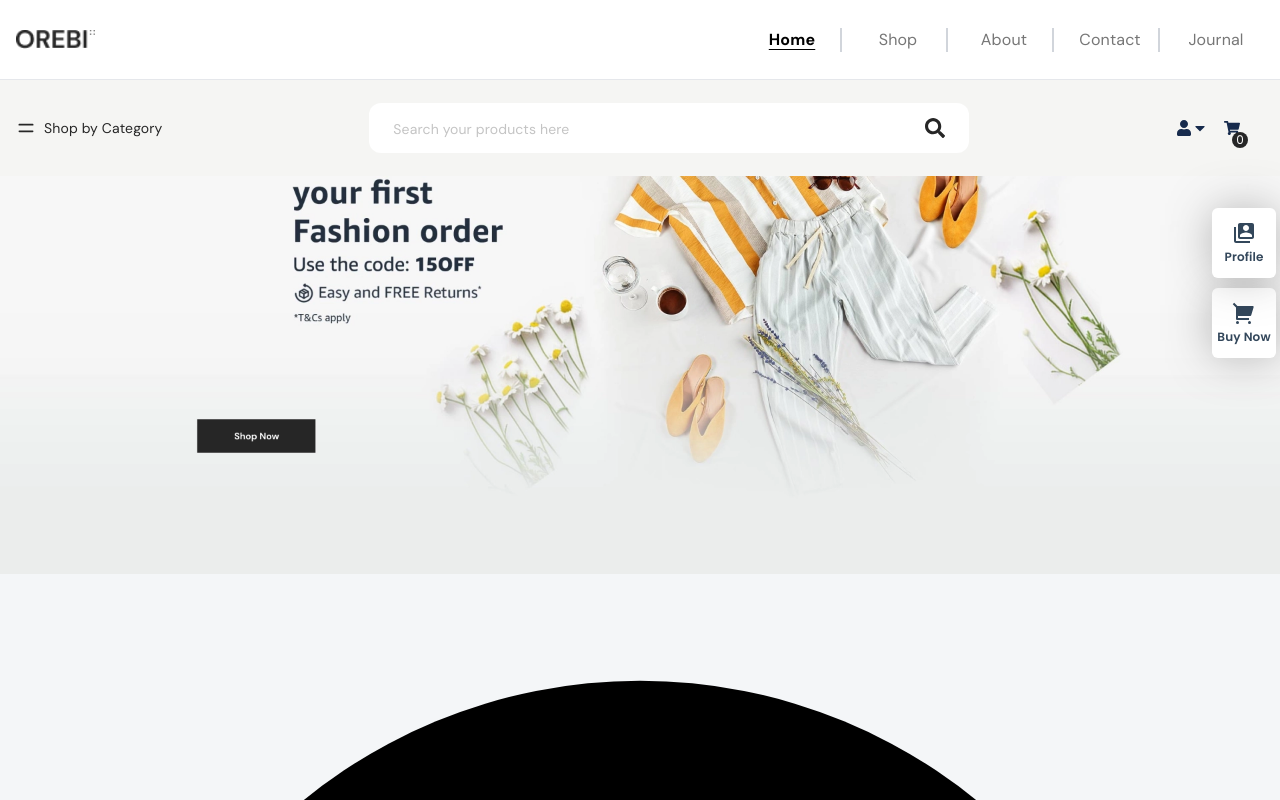
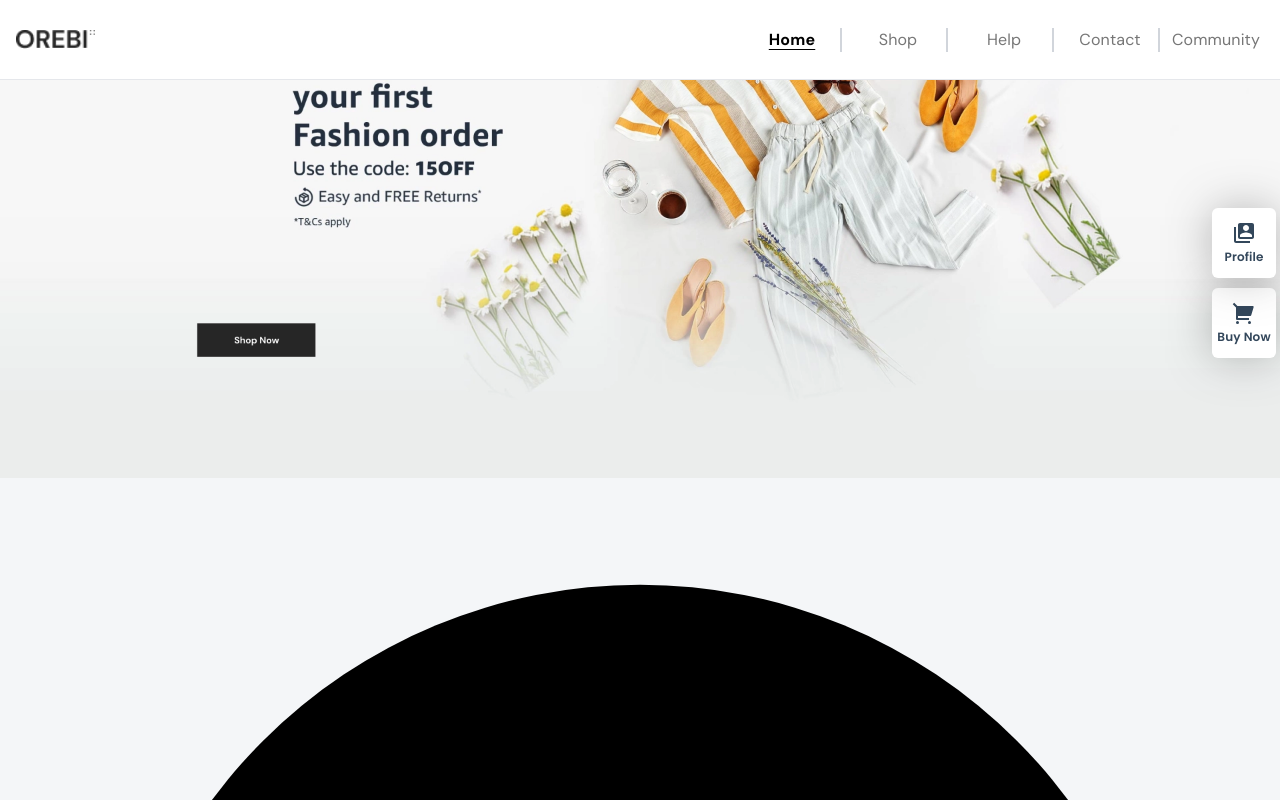
Before and after one commit to olamgir95/eccomerce-full, a React (Create React App) app: page / in a window 1280 px wide. Shown: the top 800 px of the page. Built offline with nearby package versions, Linux system fonts and the light colour scheme.

Commit message:
fix: modify redux and router

```diff
--- a/src/constants/index.ts
+++ b/src/constants/index.ts
@@ -29,8 +29,8 @@ export const navBarList: NavBarItem[] = [
   },
   {
     _id: 1003,
-    title: "About",
-    link: "/about",
+    title: "Help",
+    link: "/help",
   },
   {
     _id: 1004,
@@ -39,8 +39,8 @@ export const navBarList: NavBarItem[] = [
   },
   {
     _id: 1005,
-    title: "Journal",
-    link: "/journal",
+    title: "Community",
+    link: "/community",
   },
 ];
 // =================== NavBarList End here ======================
--- /dev/null
+++ b/src/constants/routes.tsx
@@ -0,0 +1,45 @@
+import Home from "../pages/Home/Home";
+import Shop from "../pages/Shop/Shop";
+import Header from "../components/home/Header/Header";
+import HeaderBottom from "../components/home/Header/HeaderBottom";
+import SpecialCase from "../components/SpecialCase/SpecialCase";
+import { Outlet, useLocation } from "react-router-dom";
+import Contact from "../pages/Contact/Contact";
+import { CommunityPage } from "../pages/CommunityPage";
+import Offer from "../pages/Offer/Offer";
+import ProductDetails from "../pages/ProductDetails/ProductDetails";
+import { Payment } from "@mui/icons-material";
+import Cart from "../pages/Cart/Cart";
+import Footer from "../components/home/Footer/Footer";
+import { HelpPage } from "../pages/Help/Help";
+import { MemberPage } from "../pages/MemberPgae";
+
+export const routes = [
+  { path: "/", element: <Home /> },
+  { path: "/contact", element: <Contact /> },
+  { path: "/community", element: <CommunityPage /> },
+  { path: "/shop", element: <Shop /> },
+  { path: "/offer", element: <Offer /> },
+  { path: "/help", element: <HelpPage /> },
+  { path: "/product/:_id", element: <ProductDetails /> },
+  { path: "/paymentgateway", element: <Payment /> },
+  { path: "/cart", element: <Cart /> },
+  { path: "/member-page", element: <MemberPage /> },
+];
+
+const Layout = () => {
+  const { pathname } = useLocation();
+  return (
+    <div className="custom-scroll-container">
+      <Header />
+      {pathname === "/cart" || "/community" || "/member-page" ? null : (
+        <HeaderBottom />
+      )}
+      <SpecialCase />
+      <Outlet />
+      <Footer />
+    </div>
+  );
+};
+
+export default Layout;
--- /dev/null
+++ b/src/constants/scrollToTop.ts
@@ -0,0 +1,10 @@
+import { useEffect } from "react";
+import { useLocation } from "react-router-dom";
+
+export default function ScrollToTop() {
+  const { pathname } = useLocation();
+  useEffect(() => {
+    window.scrollTo(0, 0);
+  }, [pathname]);
+  return null;
+}
--- a/src/index.tsx
+++ b/src/index.tsx
@@ -1,28 +1,27 @@
 import React from "react";
-import { createRoot } from "react-dom/client";
+import { BrowserRouter as Router } from "react-router-dom";
+import ReactDOM from "react-dom";
 import { Provider } from "react-redux";
-import { PersistGate } from "redux-persist/integration/react";
 import CssBaseline from "@mui/material/CssBaseline";
-import Routers from "./root";
+import App from "./root/App";
 import { StyledEngineProvider, ThemeProvider } from "@mui/material/styles";
 import theme from "./app/MaterialTheme";
-import { persistor, store } from "./redux/store";
+import { store } from "./redux/store";
+import "slick-carousel/slick/slick.css";
 import "./index.css";
 
-const container = document.getElementById("root")!;
-const root = createRoot(container);
-
-root.render(
+ReactDOM.render(
   <React.StrictMode>
     <Provider store={store}>
       <StyledEngineProvider injectFirst>
         <ThemeProvider theme={theme}>
           <CssBaseline />
-          <PersistGate loading={null} persistor={persistor}>
-            <Routers />
-          </PersistGate>
+          <Router>
+            <App />
+          </Router>
         </ThemeProvider>
       </StyledEngineProvider>
     </Provider>
-  </React.StrictMode>
+  </React.StrictMode>,
+  document.getElementById("root")
 );
--- /dev/null
+++ b/src/root/App.tsx
@@ -0,0 +1,49 @@
+import { Route, useLocation, Routes } from "react-router-dom";
+import SignIn from "../pages/Account/SignIn";
+import SignUp from "../pages/Account/SignUp";
+import AOS, { AosOptions } from "aos";
+import Layout, { routes } from "../constants/routes";
+import { useEffect } from "react";
+import "aos/dist/aos.css";
+import ScrollToTop from "./../constants/scrollToTop";
+
+interface CustomAosOptions extends AosOptions {
+  offset: number;
+  duration: number;
+  delay: number;
+  container?: string;
+}
+
+function App() {
+  const { pathname } = useLocation();
+
+  useEffect(() => {
+    const aosOptions: CustomAosOptions = {
+      offset: 100,
+      duration: 800,
+      easing: "ease-in-sine",
+      delay: 100,
+      container: ".custom-scroll-container",
+    };
+
+    AOS.init(aosOptions);
+    AOS.refresh();
+  }, [pathname]);
+
+  return (
+    <div className="font-bodyFont custom-scroll-container">
+      <ScrollToTop />
+      <Routes>
+        <Route path="/" element={<Layout />}>
+          {routes.map((route) => (
+            <Route key={route.path} path={route.path} element={route.element} />
+          ))}
+        </Route>
+        <Route path="/signup" element={<SignUp />} />
+        <Route path="/signin" element={<SignIn />} />
+      </Routes>
+    </div>
+  );
+}
+
+export default App;
```
